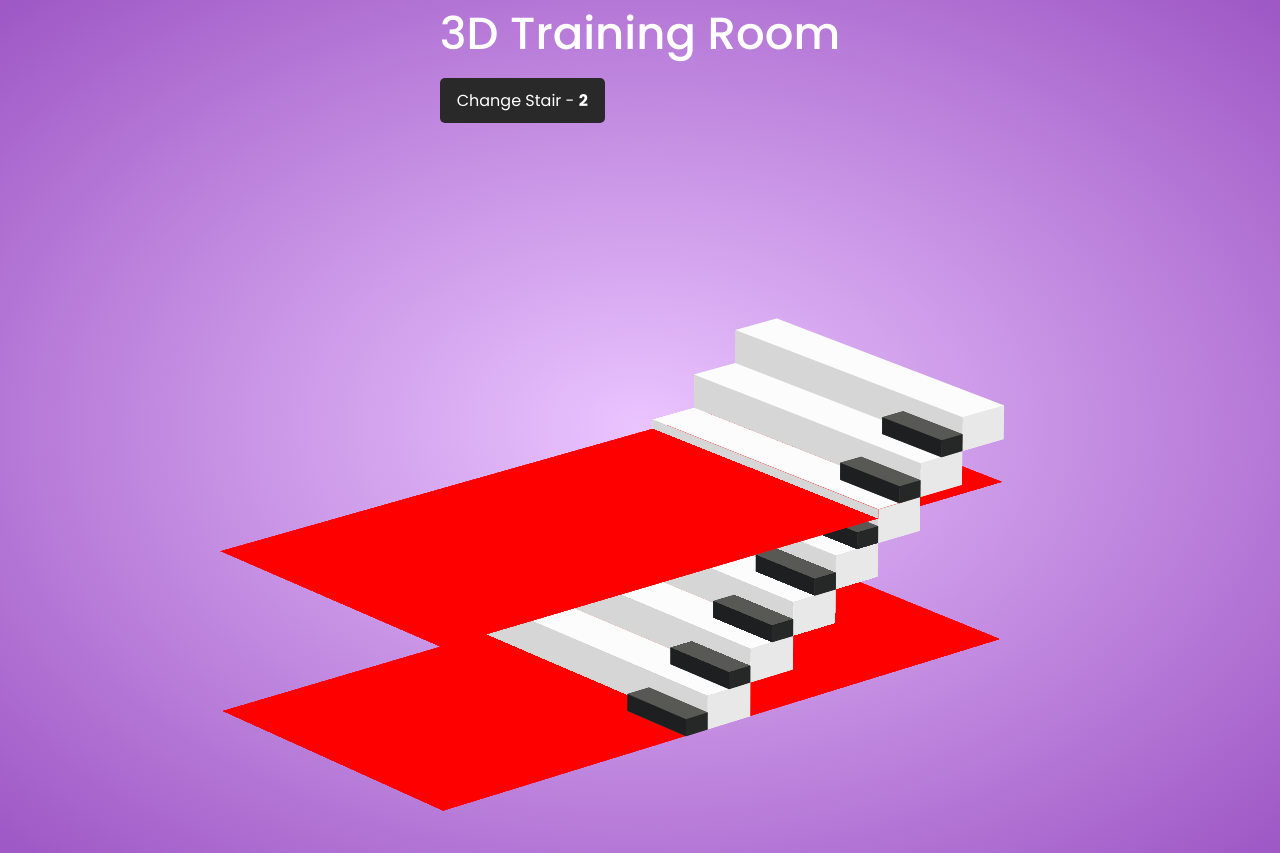
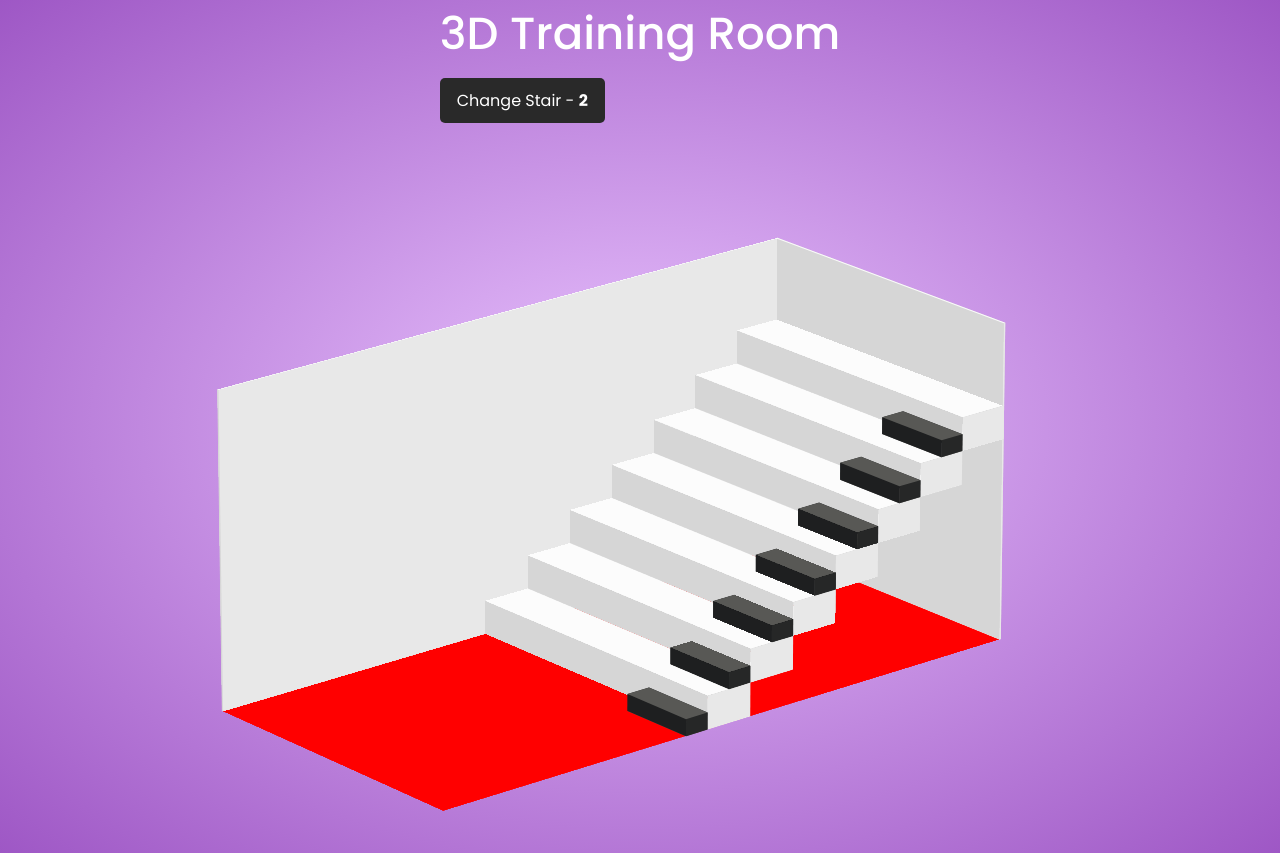
Before and after one commit to vuonghuuthien/3D-Training-Room, an Angular app: page / in a window 1280 px wide. Built offline with nearby package versions, Linux system fonts and the light colour scheme.

Commit message:
Add Wall and Change Front, Back

```diff
--- a/src/app/app.component.html
+++ b/src/app/app.component.html
@@ -11,6 +11,42 @@
   [style.--base-depth]="room.depth"
 >
   <div
+    class="wall-cont"
+    [style.--wall-bg-top]="room_bg_top"
+    [style.--wall-bg-left]="room_bg_left"
+    [style.--wall-bg-front]="room_bg_front"
+  >
+    <div
+      class="wall-left"
+      [style.--wall-left-width]="wall_thick"
+      [style.--wall-left-height]="room.height"
+      [style.--wall-left-depth]="room.depth"
+      [style.--wall-left-z-center]="calcZCenter(room.height)"
+      [style.--wall-left-top-fb]="calcTop_FB(room.height, room.depth)"
+      [style.--wall-left-z-fb]="calcZ_FB(room.depth)"
+    >
+      <div
+        *ngFor="let face of face_list"
+        [class]="'face wall-left__' + face"
+      ></div>
+    </div>
+    <div
+      class="wall-back"
+      [style.--wall-back-width]="room.width"
+      [style.--wall-back-height]="room.height"
+      [style.--wall-back-depth]="wall_thick"
+      [style.--wall-back-z-center]="calcZCenter(room.height)"
+      [style.--wall-back-top-fb]="calcTop_FB(room.height, wall_thick)"
+      [style.--wall-back-z-fb]="calcZ_FB(wall_thick)"
+    >
+      <div
+        *ngFor="let face of face_list"
+        [class]="'face wall-back__' + face"
+      ></div>
+    </div>
+  </div>
+
+  <!-- <div
     class="room"
     [style.--room-width]="room.width"
     [style.--room-height]="room.height"
@@ -18,9 +54,12 @@
     [style.--room-z-center]="calcZCenter(room.height)"
     [style.--room-top-fb]="calcTop_FB(room.height, room.depth)"
     [style.--room-z-fb]="calcZ_FB(room.depth)"
+    [style.--room-bg-top]="room_bg_top"
+    [style.--room-bg-left]="room_bg_left"
+    [style.--room-bg-front]="room_bg_front"
   >
     <div *ngFor="let face of face_list" [class]="'face room__' + face"></div>
-  </div>
+  </div> -->
 
   <div
     class="stair-cont stair-style-1"
@@ -34,7 +73,9 @@
       [style.--step-height]="step_lg_size.height"
       [style.--step-depth]="step_lg_size.depth"
       [style.--step-z-center]="calcZCenter(step_lg_size.height)"
-      [style.--step-top-fb]="calcTop_FB(step_lg_size.height, step_lg_size.depth)"
+      [style.--step-top-fb]="
+        calcTop_FB(step_lg_size.height, step_lg_size.depth)
+      "
       [style.--step-z-fb]="calcZ_FB(step_lg_size.depth)"
     >
       <div
@@ -53,7 +94,9 @@
       [style.--step-height]="step_sm_size.height"
       [style.--step-depth]="step_sm_size.depth"
       [style.--step-z-center]="calcZCenter(step_sm_size.height)"
-      [style.--step-top-fb]="calcTop_FB(step_sm_size.height, step_sm_size.depth)"
+      [style.--step-top-fb]="
+        calcTop_FB(step_sm_size.height, step_sm_size.depth)
+      "
       [style.--step-z-fb]="calcZ_FB(step_sm_size.depth)"
       [style.--stair-sm-width]="stair_sm_width"
     >
@@ -85,7 +128,9 @@
       [style.--step-height]="step_lg_size.height"
       [style.--step-depth]="step_lg_size.depth"
       [style.--step-z-center]="calcZCenter(step_lg_size.height)"
-      [style.--step-top-fb]="calcTop_FB(step_lg_size.height, step_lg_size.depth)"
+      [style.--step-top-fb]="
+        calcTop_FB(step_lg_size.height, step_lg_size.depth)
+      "
       [style.--step-z-fb]="calcZ_FB(step_lg_size.depth)"
     >
       <div
@@ -104,7 +149,9 @@
       [style.--step-height]="step_sm_size.height"
       [style.--step-depth]="step_sm_size.depth"
       [style.--step-z-center]="calcZCenter(step_sm_size.height)"
-      [style.--step-top-fb]="calcTop_FB(step_sm_size.height, step_sm_size.depth)"
+      [style.--step-top-fb]="
+        calcTop_FB(step_sm_size.height, step_sm_size.depth)
+      "
       [style.--step-z-fb]="calcZ_FB(step_sm_size.depth)"
       [style.--stair-sm-width]="stair_sm_width"
     >
--- a/src/app/app.component.scss
+++ b/src/app/app.component.scss
@@ -38,11 +38,11 @@
     top: $top-fb;
   }
   #{$selector}__front {
-    transform: rotateX(90deg) translateZ($z_fb);
+    transform: rotateX(-90deg) translateZ($z_fb);
     background: $bg_front;
   }
   #{$selector}__back {
-    transform: rotateX(-90deg) translateZ($z_fb);
+    transform: rotateX(90deg) translateZ($z_fb);
     background: $bg_back;
   }
 
@@ -89,7 +89,6 @@
 .base {
   width: addUnit(--base-width);
   height: addUnit(--base-depth);
-  background: blue;
   transform: perspective(10000px) rotateX(70deg) rotateZ(50deg)
     translateZ(-200px);
   background: red;
@@ -98,14 +97,77 @@
   // animation: animate 10s linear infinite;
 }
 
-.room {
-  width: addUnit(--room-width);
-  height: addUnit(--room-depth);
-  background: red;
-  top: 0;
-  left: 0;
-  transform: translateZ(addUnit(--room-z-center));
+.wall-cont {
+  .wall-left {
+    width: addUnit(--wall-left-width);
+    height: addUnit(--wall-left-depth);
+    top: 0;
+    left: 0;
+    position: absolute;
+    transform: translateZ(addUnit(--wall-left-z-center));
+
+    @include face_list(
+      ".wall-left",
+      addUnit(--wall-left-height),
+      addUnit(--wall-left-depth),
+      addUnit(--wall-left-z-center),
+      addUnit(--wall-left-top-fb),
+      addUnit(--wall-left-z-fb),
+      var(--wall-bg-top),
+      var(--wall-bg-top),
+      var(--wall-bg-front),
+      var(--wall-bg-front),
+      var(--wall-bg-left),
+      var(--wall-bg-left)
+    );
+  }
+  .wall-back {
+    width: addUnit(--wall-back-width);
+    height: addUnit(--wall-back-depth);
+    top: 0;
+    left: 0;
+    position: absolute;
+    transform: translateZ(addUnit(--wall-back-z-center));
+
+    @include face_list(
+      ".wall-back",
+      addUnit(--wall-back-height),
+      addUnit(--wall-back-depth),
+      addUnit(--wall-back-z-center),
+      addUnit(--wall-back-top-fb),
+      addUnit(--wall-back-z-fb),
+      var(--wall-bg-top),
+      var(--wall-bg-top),
+      var(--wall-bg-front),
+      var(--wall-bg-front),
+      var(--wall-bg-left),
+      var(--wall-bg-left)
+    );
+  }
 }
+
+// .room {
+//   width: addUnit(--room-width);
+//   height: addUnit(--room-depth);
+//   top: 0;
+//   left: 0;
+//   transform: translateZ(addUnit(--room-z-center));
+
+//   @include face_list(
+//     ".room",
+//     addUnit(--room-height),
+//     addUnit(--room-depth),
+//     addUnit(--room-z-center),
+//     addUnit(--room-top-fb),
+//     addUnit(--room-z-fb),
+//     var(--room-bg-top),
+//     var(--room-bg-top),
+//     var(--room-bg-front),
+//     var(--room-bg-front),
+//     var(--room-bg-left),
+//     var(--room-bg-left)
+//   );
+// }
 
 .stair-cont {
   position: absolute;
--- a/src/app/app.component.ts
+++ b/src/app/app.component.ts
@@ -11,11 +11,19 @@ export class AppComponent {
   scale = 1 / 10;
   face_list = ['top', 'bottom', 'front', 'back', 'left', 'right'];
 
+  // Room Detail
   room = {
     width: 3500 * this.scale,
     height: 3400 * this.scale,
     depth: 7300 * this.scale,
   };
+  // Room Style
+  room_bg_top = '#FCFCFC';
+  room_bg_left = '#E8E8E8';
+  room_bg_front = '#D6D6D6';
+
+  // Wall Detail
+  wall_thick = 2;
 
   // Stair Detail
   stair_sm_width = 90;
@@ -24,13 +32,11 @@ export class AppComponent {
     height: 180 * this.scale,
     depth: 280 * this.scale,
   };
-
   step_lg_num = Math.ceil(this.step_sm_num / 2);
   step_lg_size = {
     height: 180 * 2 * this.scale,
     depth: 280 * 2 * this.scale,
   };
-
   // Stair Style
   stair_style = 2;
   // Stair Style 1
@@ -52,11 +58,11 @@ export class AppComponent {
   }
 
   calcZCenter(height: any) {
-    return height/2;
+    return height / 2;
   }
 
   calcTop_FB(height: any, depth: any) {
-    return Math.abs(height - depth) / 2;
+    return (depth - height) / 2;
   }
 
   calcZ_FB(depth: any) {
```
